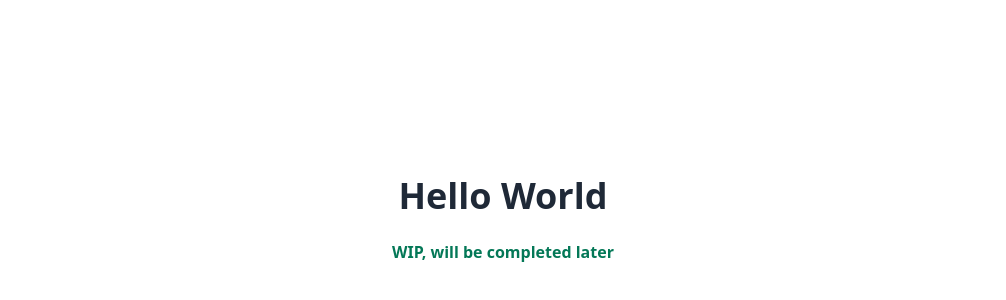
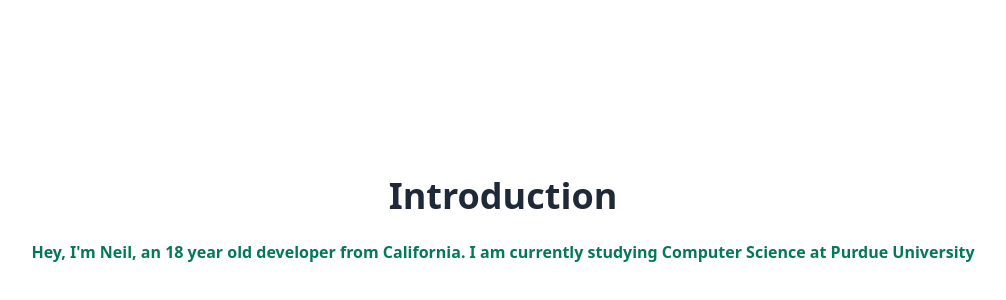
Before and after one commit to CygnusX-26/cygnusx-26.github.io, a Nuxt app: page / in a window 1280 px wide. Shown: the part 180-480 px from the top of the page, without its empty margins (137-1143 px from the left). Built offline with nearby package versions, Linux system fonts and the light colour scheme.

Commit message:
Update pgae logic

```diff
--- a/pages/index.vue
+++ b/pages/index.vue
@@ -2,9 +2,9 @@
     <div class="h-screen w-screen">
         <div class="h-screen w-screen flex flex-col justify-center items-center" id="app">
           <div class = "main-text" @click="onDivClicked">
-            <p class="text-4xl font-bold text-gray-800" unselectable="on"> {{ message }} </p>
+            <p class="text-4xl font-bold text-gray-800" unselectable="on"> {{ title }} </p>
             <br>
-            <div class="font-bold text-emerald-700">WIP, will be completed later</div>
+            <div class="font-bold text-emerald-700">{{ message }}</div>
           </div>
 
         </div>
@@ -15,19 +15,33 @@
   export default {
     data() {
       return {
-        toggle: true,
-        message: "Hello World"
+        counter: 0,
+        list:  [
+			"Introduction",
+			"About Me",
+			"Projects",
+			"Contact Me"
+		],
+		bodyList: [
+			"Hey, I'm Neil, an 18 year old developer from California. I am currently studying Computer Science at Purdue University",
+			"I'm a full stack developer, and I'm currently working on a few projects.",
+			"Here are some of my projects:",
+			"Contact me at"
+		],
+		title: "Introduction",
+        message: "Hey, I'm Neil, an 18 year old developer from California. I am currently studying Computer Science at Purdue University"
       }
     },
     methods: {
       onDivClicked: function () {
-        this.toggle = !this.toggle
-        if (this.toggle){
-          this.message = "Hello World"
+        if (this.counter < this.list.length - 1) {
+          this.counter += 1
         }
         else{
-          this.message = "Goodbye World"
+          this.counter = 0
         }
+		this.title = this.list[this.counter]
+        this.message = this.bodyList[this.counter]
       }
     }
   }
```
